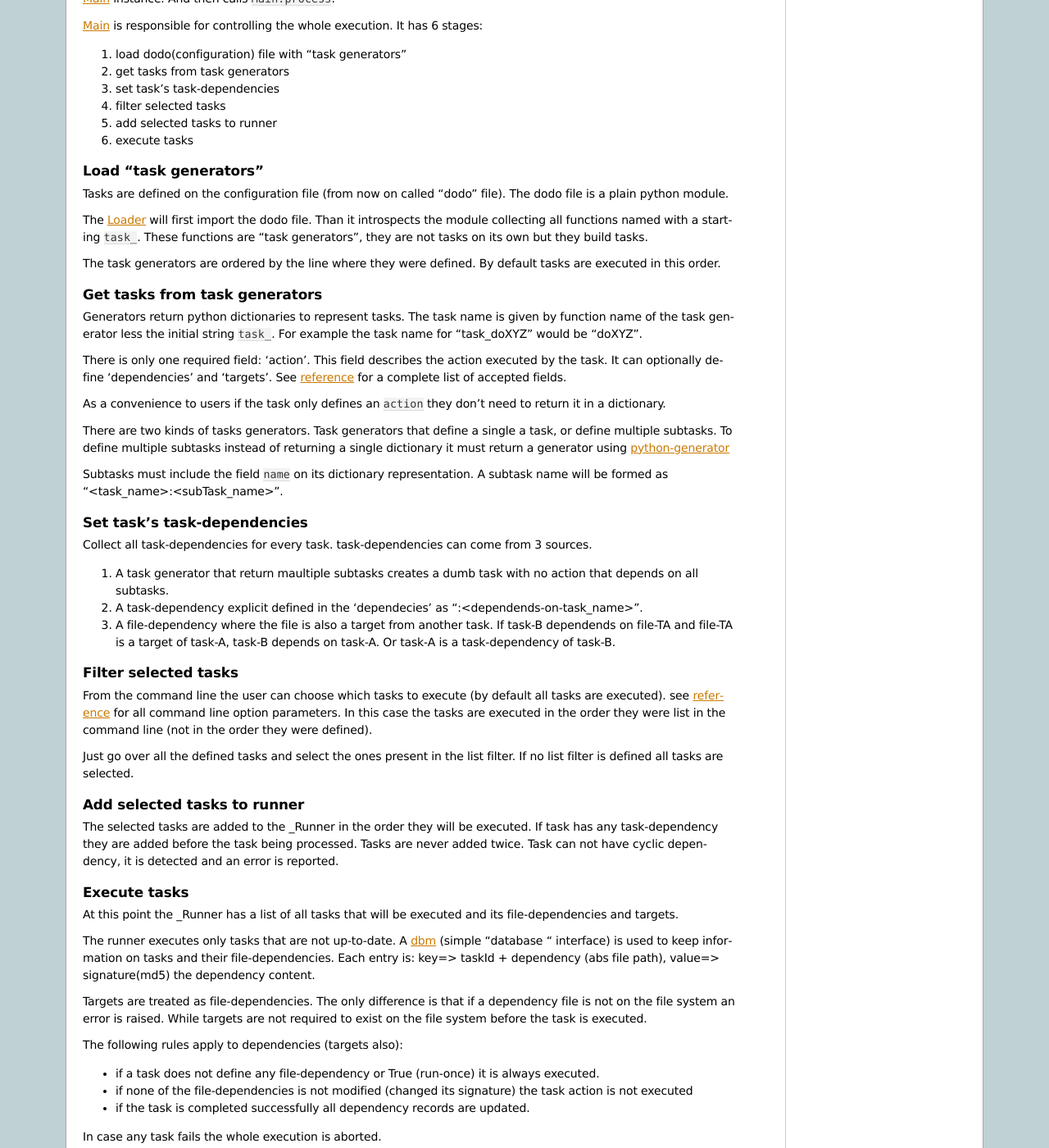
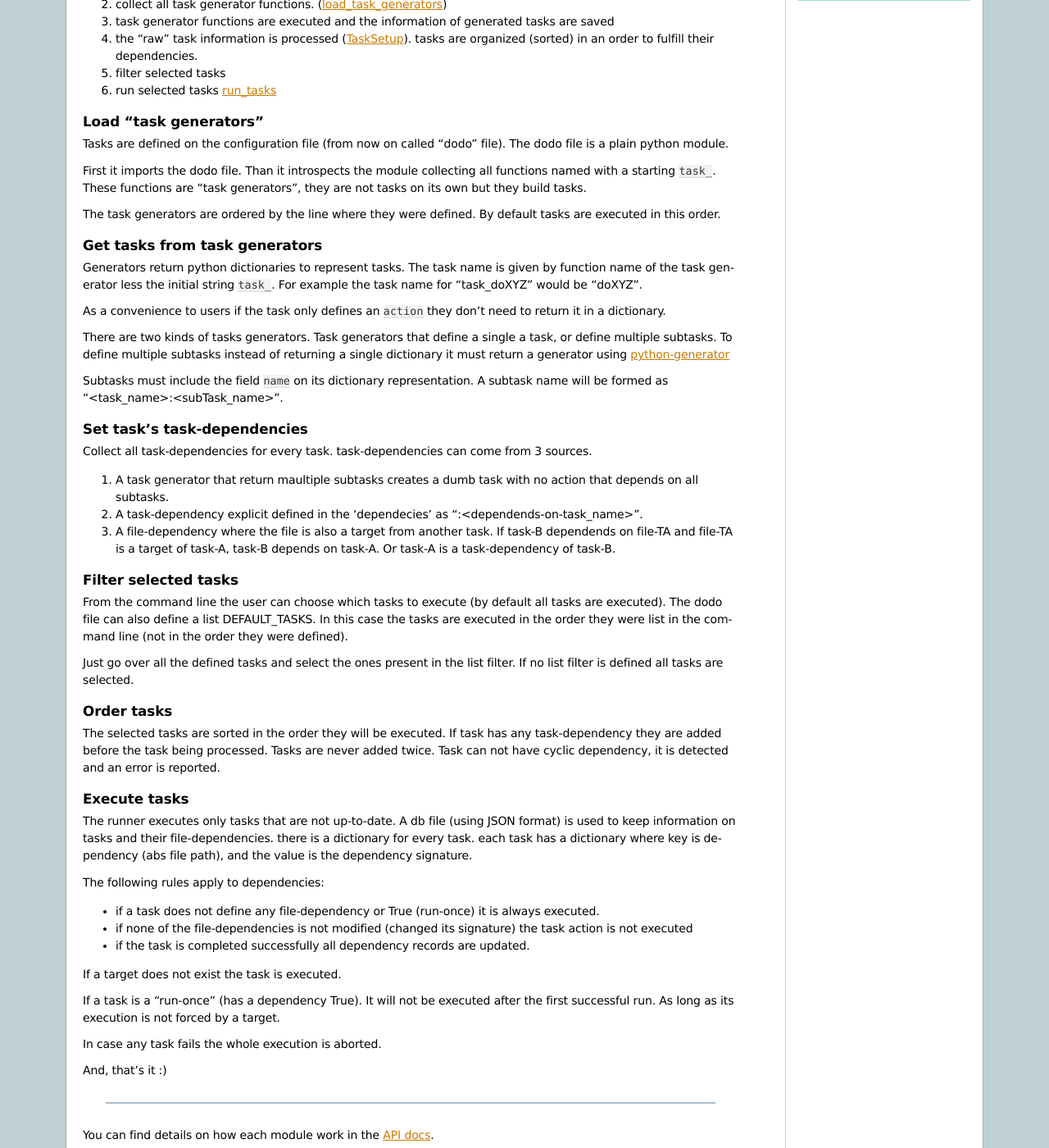
Before and after one commit to pydoit/doit, a Sphinx documentation site: the page built from doc/developer.rst, in a window 1280 px wide and 1400 px high, scrolled down 541 px. Shown: the whole window at 82% size. Built offline with Sphinx 7.4.7, drawn with Linux system fonts in a browser that asks for light colours; comment, search, counter and statistics services are not loaded; some of the changed text lies outside the part shown.

Commit message:
update docs.
--HG--
extra : convert_revision : schettino72%40gmail.com-20090822095553-16ofkvioygaufmkd

```diff
--- a/doc/developer.rst
+++ b/doc/developer.rst
@@ -10,27 +10,26 @@
 
 - __init__.py: (empty) make a package
 - `dependency.py <api/doit.dependency-module.html>`_: Manage (save/check) task dependency-on-files data.
-- `loader.py <api/doit.loader-module.html>`_: Loads a python module and extracts its task generator functions.
 - `logger.py <api/doit.logger-module.html>`_: Logger with channel support.
-- `main.py <api/doit.main-module.html>`_: `doit` command line program.
-- `runner.py <api/doit.runner-module.html>`_: Task runner.
+- `main.py <api/doit.main-module.html>`_: Loads dodo file (a python module) and
+`doit` command line programs.
+- `runner.py <api/doit.runner-module.html>`_: Tasks runner.
 - `task.py <api/doit.task-module.html>`_: Task classes.
 - `util.py <api/doit.util-module.html>`_: Utility methods.
+- `cmdparse.py <api/doit.cmdparse-module.html>`_: Parse command line options and execute it. Built on top of getopt.
 
 
-Execution flow
---------------
+Execution flow - command `run`
+------------------------------
 
-`doit` is invoked using the script ``bin/doit``. It uses optparse_ to parse the command line arguments and create a Main_ instance. And then calls ``Main.process``.
+`doit` is invoked using the script ``bin/doit``. It uses `cmdparse` to parse the command line arguments.
 
-Main_ is responsible for controlling the whole execution. It has 6 stages:
-
-#. load dodo(configuration) file with "task generators"
-#. get tasks from task generators
-#. set task's task-dependencies
+#. the dodo module is loaded (`get_module <api/doit.main-module.html#get_module>`_)
+#. collect all task generator functions. (`load_task_generators <api/doit.main-module.html#load_task_generators>`_)
+#. task generator functions are executed and the information of generated tasks are saved
+#. the "raw" task information is processed (`TaskSetup <api/doit.main.TaskSetup-class.html>`_). tasks are organized (sorted) in an order to fulfill their dependencies.
 #. filter selected tasks
-#. add selected tasks to runner
-#. execute tasks
+#. run selected tasks `run_tasks <api/doit.runner-module.html#run_tasks>`_
 
 
 Load "task generators"
@@ -38,7 +37,7 @@
 
 Tasks are defined on the configuration file (from now on called "dodo" file). The dodo file is a plain python module.
 
-The Loader_ will first import the dodo file. Than it introspects the module collecting all functions named with a starting ``task_``. These functions are "task generators", they are not tasks on its own but they build tasks.
+First it imports the dodo file. Than it introspects the module collecting all functions named with a starting ``task_``. These functions are "task generators", they are not tasks on its own but they build tasks.
 
 The task generators are ordered by the line where they were defined. By default tasks are executed in this order.
 
@@ -48,8 +47,6 @@
 ^^^^^^^^^^^^^^^^^^^^^^^^^^^^^^
 
 Generators return python dictionaries to represent tasks. The task name is given by function name of the task generator less the initial string ``task_``. For example the task name for "task_doXYZ" would be "doXYZ".
-
-There is only one required field: 'action'. This field describes the action executed by the task. It can optionally define 'dependencies' and 'targets'. See reference_ for a complete list of accepted fields.
 
 As a convenience to users if the task only defines an ``action`` they don't need to return it in a dictionary.
 
@@ -74,34 +71,32 @@
 Filter selected tasks
 ^^^^^^^^^^^^^^^^^^^^^
 
-From the command line the user can choose which tasks to execute (by default all tasks are executed). see reference_ for all command line option parameters. In this case the tasks are executed in the order they were list in the command line (not in the order they were defined).
+From the command line the user can choose which tasks to execute (by default all tasks are executed). The dodo file can also define a list DEFAULT_TASKS. In this case the tasks are executed in the order they were list in the command line (not in the order they were defined).
 
 
 Just go over all the defined tasks and select the ones present in the list filter. If no list filter is defined all tasks are selected.
 
 
-Add selected tasks to runner
-^^^^^^^^^^^^^^^^^^^^^^^^^^^^
+Order tasks
+^^^^^^^^^^^
 
-The selected tasks are added to the _Runner in the order they will be executed. If task has any task-dependency they are added before the task being processed. Tasks are never added twice. Task can not have cyclic dependency, it is detected and an error is reported.
+The selected tasks are sorted in the order they will be executed. If task has any task-dependency they are added before the task being processed. Tasks are never added twice. Task can not have cyclic dependency, it is detected and an error is reported.
 
 
 Execute tasks
 ^^^^^^^^^^^^^
 
-At this point the _Runner has a list of all tasks that will be executed and its file-dependencies and targets.
+The runner executes only tasks that are not up-to-date. A db file (using JSON format) is used to keep information on tasks and their file-dependencies. there is a dictionary for every task. each task has a dictionary where key is  dependency (abs file path), and the value is the dependency signature.
 
-The runner executes only tasks that are not up-to-date. A dbm_ (simple "database
-" interface) is used to keep information on tasks and their file-dependencies. Each entry is: key=>  taskId + dependency (abs file path), value=>  signature(md5) the dependency content.
-
-
-Targets are treated as file-dependencies. The only difference is that if a dependency file is not on the file system an error is raised. While targets are not required to exist on the file system before the task is executed.
-
-The following rules apply to dependencies (targets also):
+The following rules apply to dependencies:
 
 - if a task does not define any file-dependency or True (run-once) it is always executed.
 - if none of the file-dependencies is not modified (changed its signature) the task action is not executed
 - if the task is completed successfully all dependency records are updated.
+
+If a target does not exist the task is executed.
+
+If a task is a "run-once" (has a dependency True). It will not be executed after the first successful run. As long as its execution is not forced by a target.
 
 In case any task fails the whole execution is aborted.
 
@@ -109,15 +104,8 @@
 
 ---------------------
 
-You can find more details on how each module work in the `API docs <api/index.html>`_.
+You can find details on how each module work in the `API docs <api/index.html>`_.
 
 
 .. _tutorial: tutorial.html
 .. _reference: reference.html
-
-.. _optparse: http://docs.python.org/lib/module-optparse.html
-.. _dbm: http://docs.python.org/lib/module-anydbm.html
-
-.. _Main: api/doit.main.Main-class.html
-.. _Loader: api/doit.loader.Loader-class.html
-.. _Runner: api/doit.runner.Runner-class.html
```
Also changed, not shown: TODO.txt (+0 -13 lines), doc/index.rst (+11 -2 lines), doc/tutorial.rst (+28 -17 lines), doc/reference.rst (line endings or trailing spaces), setup.py (line endings or trailing spaces), website.py (line endings or trailing spaces), 4 other files.
